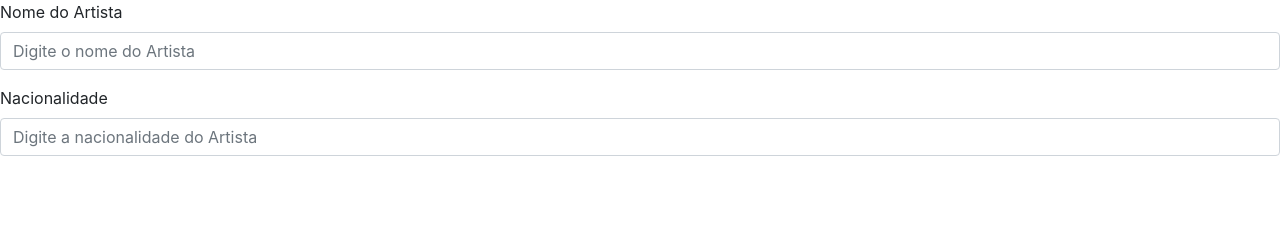
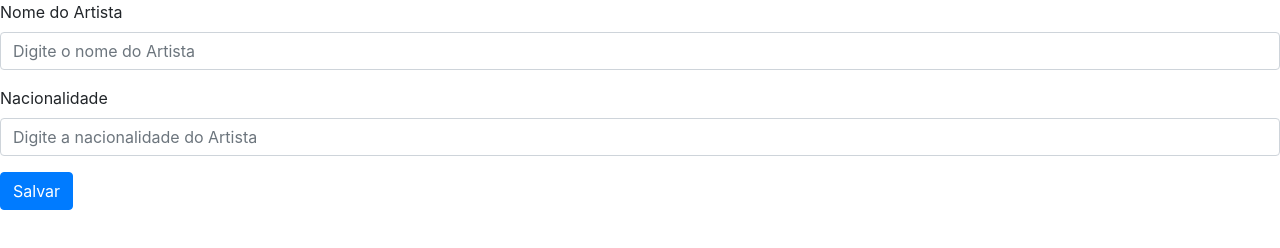
Before and after one commit to jansx3x/atv-lab, a plain HTML site: page lojamusical/FrontEnd/artista.html in a window 1280 px wide. Drawn offline with nearby package versions, Linux system fonts and the light colour scheme.

Commit message:
formulario artista

```diff
--- a/lojamusical/FrontEnd/artista.html
+++ b/lojamusical/FrontEnd/artista.html
@@ -22,6 +22,7 @@
             <label for="nacionalidade">Nacionalidade</label>
             <input type="text" class="form-control" id="nacionalidade" placeholder="Digite a nacionalidade do Artista">
         </div>
+        <button type="submit" class="btn btn-primary">Salvar</button>
     </form>
 
     <!-- JavaScript (Opcional) -->
```
